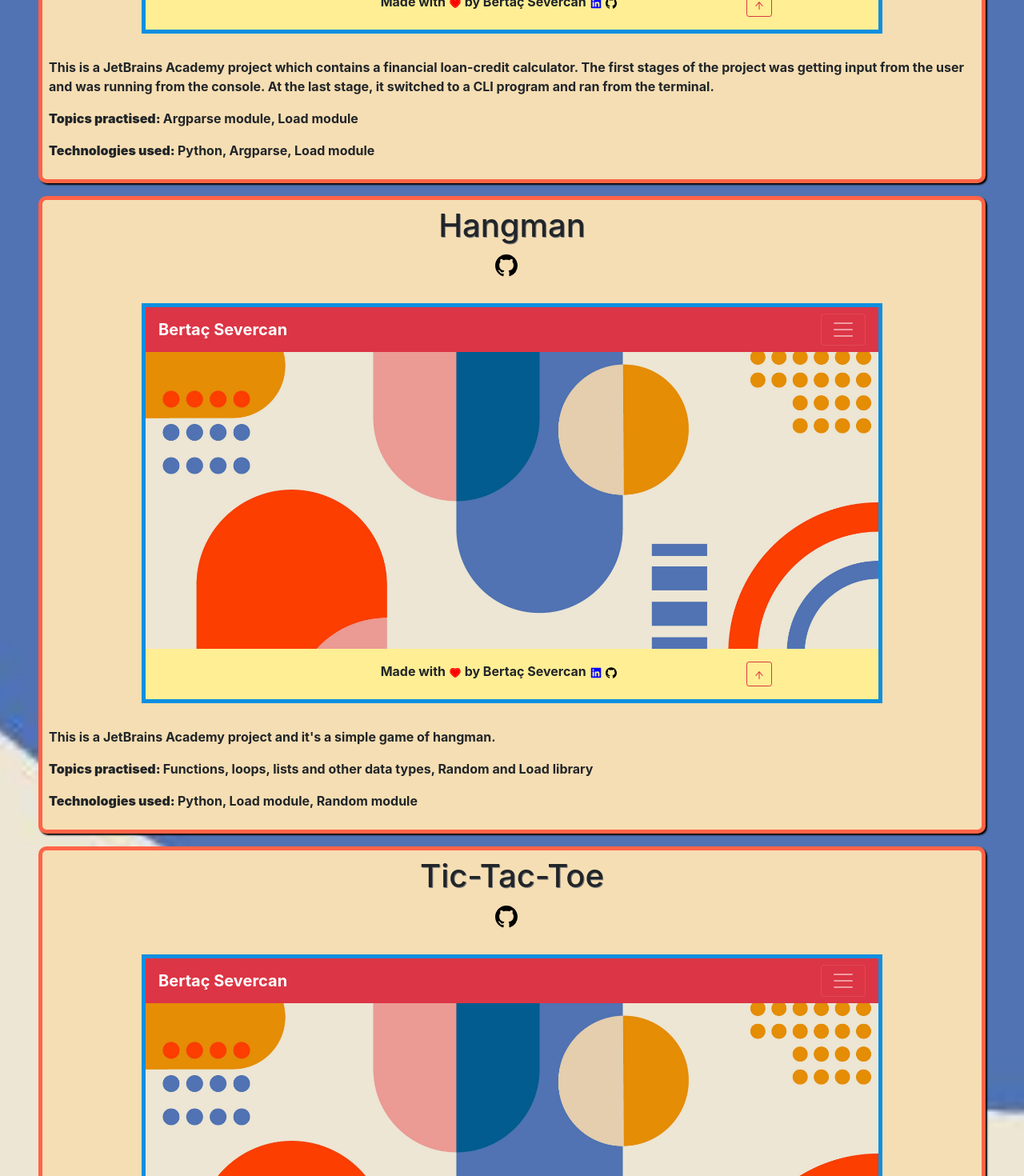
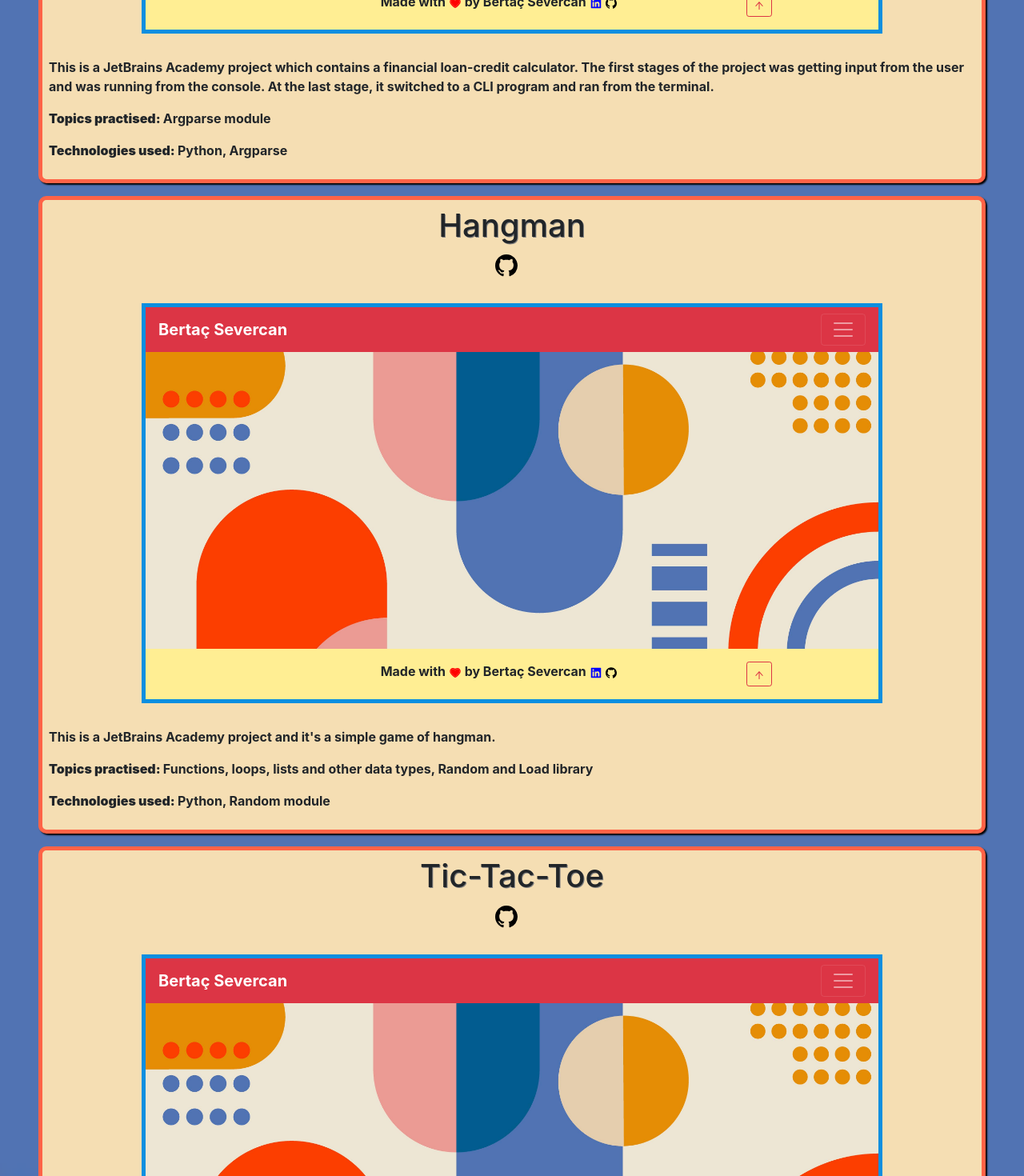
Before and after one commit to bertacsevercan/my-portfolio, a React (Create React App) app: page /projects in a window 1280 px wide. Shown: the part 6840-8310 px from the top of the page at 80% size. Built offline with nearby package versions, Linux system fonts and the light colour scheme.

Commit message:
add new project

```diff
--- a/src/containers/Projects/iframes/index.jsx
+++ b/src/containers/Projects/iframes/index.jsx
@@ -6,6 +6,7 @@ import hangmanDemo from "../../../images/hangmanDemo.gif";
 import ticTacToeDemo from "../../../images/ticTacToeDemo.gif";
 import rockPaperScissorsDemo from "../../../images/rockPaperScissorsDemo.gif";
 import smartCalcDemo from "../../../images/smartCalcDemo.gif";
+import tictactoeaiDemo from "../../images/tictactoeaiDemo.gif";
 import "./style.css";
 
 const projectList = [
@@ -88,5 +89,12 @@ const projectList = [
     height="500"
     frameBorder="0"
   ></iframe>,
+  <iframe
+    title="tictactoeAi"
+    src={tictactoeaiDemo}
+    width="80%"
+    height="500"
+    frameBorder="0"
+  ></iframe>,
 ];
 export default projectList;
--- a/src/containers/Projects/index.jsx
+++ b/src/containers/Projects/index.jsx
@@ -20,6 +20,7 @@ const Projects = () => {
     "Tic-Tac-Toe",
     "Rock-Paper-Scissors",
     "Smart-Calculator",
+    "Tic-Tac-Toe With AI",
   ];
 
   const textList = [
@@ -50,6 +51,7 @@ const Projects = () => {
     "https://github.com/bertacsevercan/Tic-Tac-Toe",
     "https://github.com/bertacsevercan/Rock-Paper-Scissors",
     "https://github.com/bertacsevercan/Smart-Calculator",
+    "https://github.com/bertacsevercan/tic-tac-toe-with-ai",
   ];
 
   const linkList = [
@@ -68,11 +70,14 @@ const Projects = () => {
     "JavaScript, HTML, CSS, i18next, localstorage",
     "TypeScript, ExpressJS, MySQL, XAMMP, REST API, React, JavaScript, TypeORM",
     "Python",
-    "Python, Argparse, Load module",
-    "Python, Load module, Random module",
+    "Python, Argparse",
+    "Python, Random module",
     "Python",
     "Python, Random module",
-    "Python, Deque, Load module",
+    "Python, Deque",
+    "Python",
+    "Random module",
+    "Deepcopy module",
   ];
 
   const topicList = [
@@ -83,11 +88,12 @@ const Projects = () => {
     "Vanilla JavaScript, HTML and CSS, i18next, Regular Expressions",
     "REST API, Object relational mapping",
     "Matrices, Math library, Nested lists, Recursion",
-    "Argparse module, Load module",
+    "Argparse module",
     "Functions, loops, lists and other data types, Random and Load library",
     "Error handling, Nested lists",
     "Random module, Arrays, Formatted strings",
     "Stack, Queue, Deque, Dictionaries",
+    "Object oriented programming, Minimax algorithm",
   ];
 
   const otherProjectsRepos = [
--- a/src/locales/en/translation.json
+++ b/src/locales/en/translation.json
@@ -46,7 +46,8 @@
       "text8": "This is a JetBrains Academy project and it's a simple game of hangman.",
       "text9": "This is a JetBrains Academy project and it's a 2-player game of tic tac toe.",
       "text10": "This is a JetBrains Academy project and it's a game of rock paper scissors.",
-      "text11": "This is a JetBrains Academy project and In this project, I have created a smart calculator which the user can do basic operations with an order of precedence. It's also smart enough to remember previous calculations."
+      "text11": "This is a JetBrains Academy project and In this project, I have created a smart calculator which the user can do basic operations with an order of precedence. It's also smart enough to remember previous calculations.",
+      "text12": "This is a JetBrains Academy project which you can play a game of tic-tac-toe against different levels of AI, such as easy, medium and hard. It's also two-player and AIs can play with each other."
     },
     "links": {
       "link0": "Github repository",
--- a/src/locales/tr/translation.json
+++ b/src/locales/tr/translation.json
@@ -46,7 +46,8 @@
       "text8": "Bu bir JetBrains Academy projesi ve basit bir adam asmaca oyunudur.",
       "text9": "Bu bir JetBrains Academy projesi ve iki oyunculu bir tic tac toe oyunudur.",
       "text10": "Bu bir JetBrains Academy projesi ve bir taş kağıt makas oyunudur.",
-      "text11": "Bu bir JetBrains Academy projesidir ve bu projede, kullanıcının işlem sırasına göre dört işlem yapabileceği akıllı bir hesap makinesi oluşturdum. Ayrıca önceki hesaplamaları hatırlayacak kadar da akıllıdır."
+      "text11": "Bu bir JetBrains Academy projesidir ve bu projede, kullanıcının işlem sırasına göre dört işlem yapabileceği akıllı bir hesap makinesi oluşturdum. Ayrıca önceki hesaplamaları hatırlayacak kadar da akıllıdır.",
+      "text12": "Bu bir JetBrains Academy projesidir ve bu projede, kolay, orta, zor gibi farklı yapay zeka seviyerine karşı tic-tac-toe oynayabilirsiniz. Oyun ayrıca iki kişi oynanabilir ve yapay zekalar birbirine karşı oynayabilir."
     },
     "links": {
       "link0": "GitHub repository",
```
Also changed, not shown: 1 other file (tests, documents, lock files or other folders).
